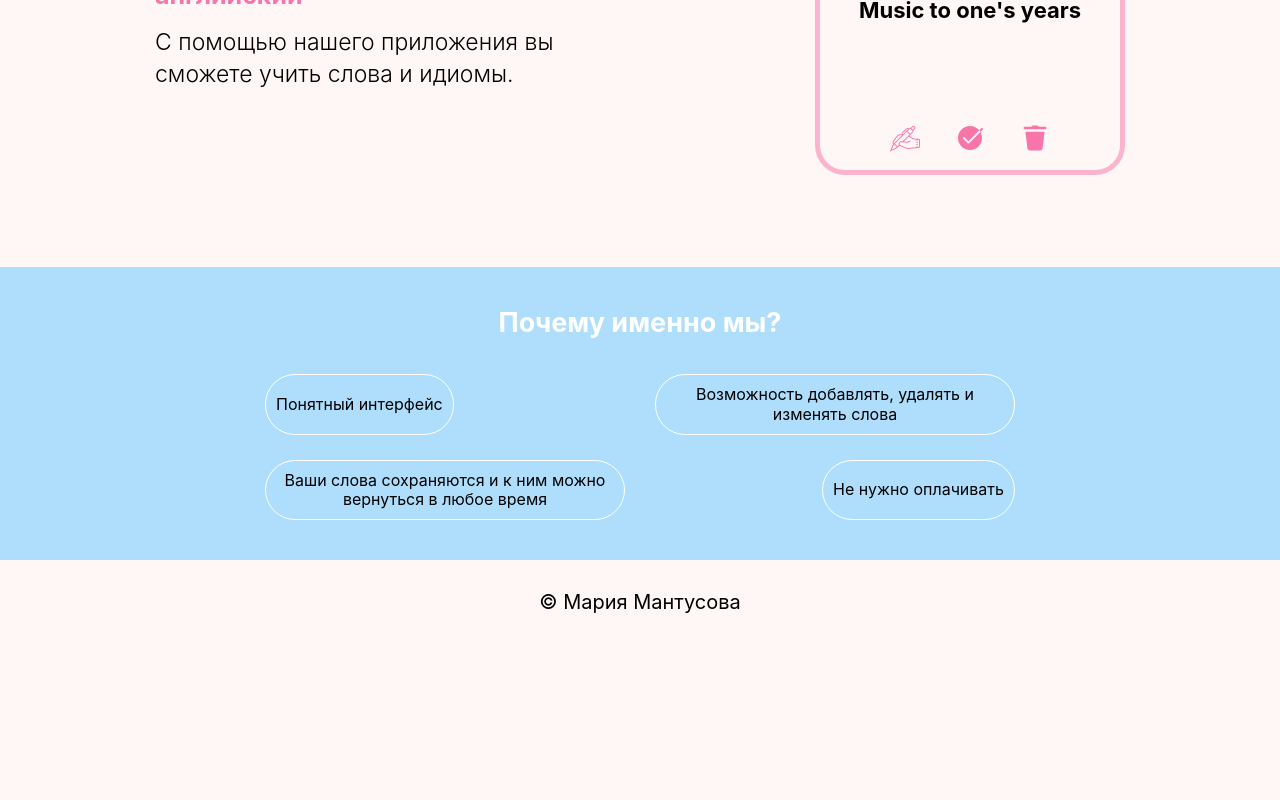
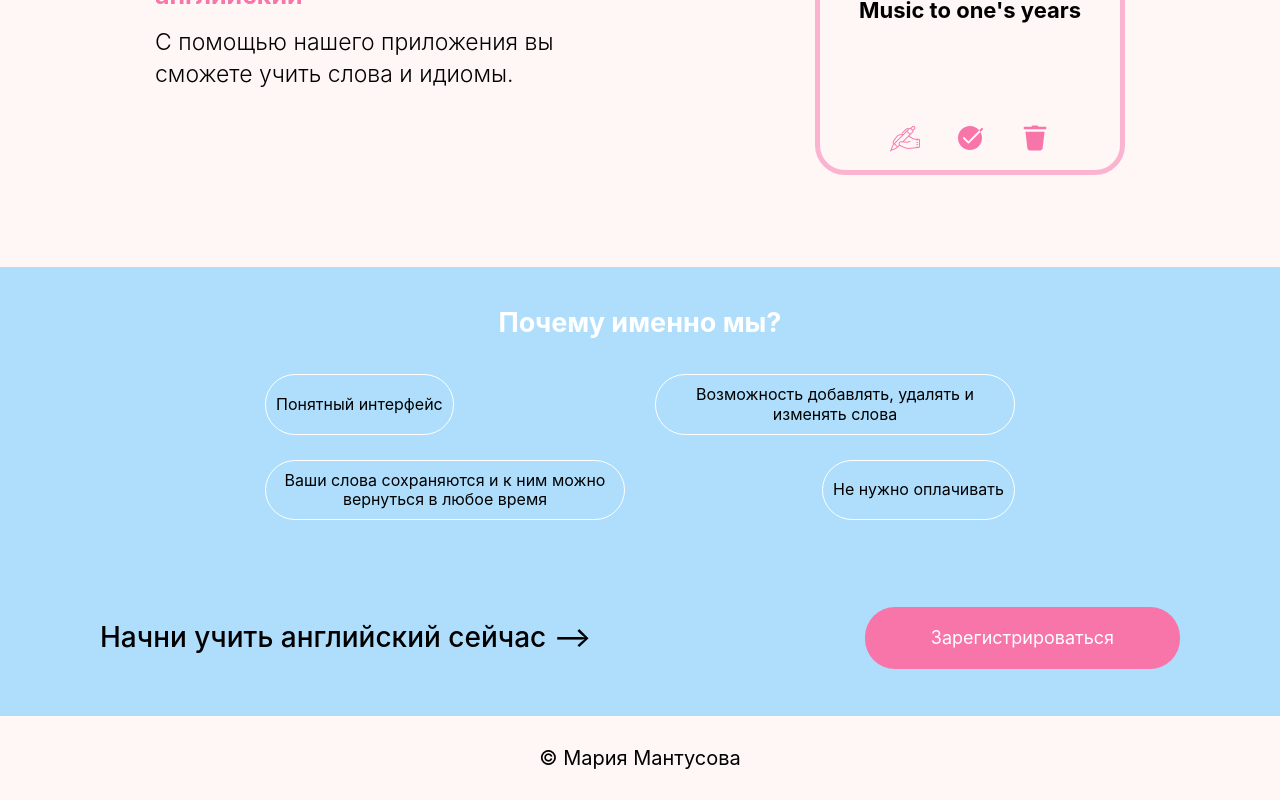
Before and after one commit to MariaMantusova/LangLearn_frontend, a React (Create React App) app: page / in a window 1280 px wide. Shown: the part 317-1117 px from the top of the page. Before the commit the page ends 961 px from the top, so only its background shows below. Built offline with nearby package versions, Linux system fonts and the light colour scheme.

Commit message:
feat: add start component

```diff
--- a/src/components/Main/Main.tsx
+++ b/src/components/Main/Main.tsx
@@ -4,6 +4,7 @@ import Header from "../Header/Header";
 import Footer from "../Footer/Footer";
 import About from "../About/About";
 import WhyWe from "../WhyWe/WhyWe";
+import Start from "../Start/Start";
 
 function Main() {
     return(
@@ -11,6 +12,7 @@ function Main() {
             <Header path="/learn" linkName="Учить слова"/>
             <About/>
             <WhyWe/>
+            <Start/>
             <Footer/>
         </>
     )
--- /dev/null
+++ b/src/components/Start/Start.scss
@@ -0,0 +1,25 @@
+@import "../../vendor/variables";
+
+.start-block {
+  display: flex;
+  justify-content: space-between;
+  align-items: center;
+  padding: 47px 100px;
+  background-color: $mainBlueColor;
+}
+
+.start-block__text {
+  font-size: 28px;
+  margin: 0;
+  font-weight: 500;
+}
+
+.start-block__link {
+  background-color: $mainPinkColor;
+  color: $mainWhiteColor;
+  font-size: 18px;
+  padding: 20px 66px;
+  text-decoration: none;
+  border-radius: 30px;
+  cursor: pointer;
+}
--- /dev/null
+++ b/src/components/Start/Start.tsx
@@ -0,0 +1,14 @@
+import React from "react";
+import "./Start.scss";
+import {Link} from "react-router-dom";
+
+function Start() {
+    return(
+        <section className="start-block">
+            <h2 className="start-block__text">Начни учить английский сейчас &#10230;</h2>
+            <Link to="/register" className="start-block__link">Зарегистрироваться</Link>
+        </section>
+    )
+}
+
+export default Start;
```
